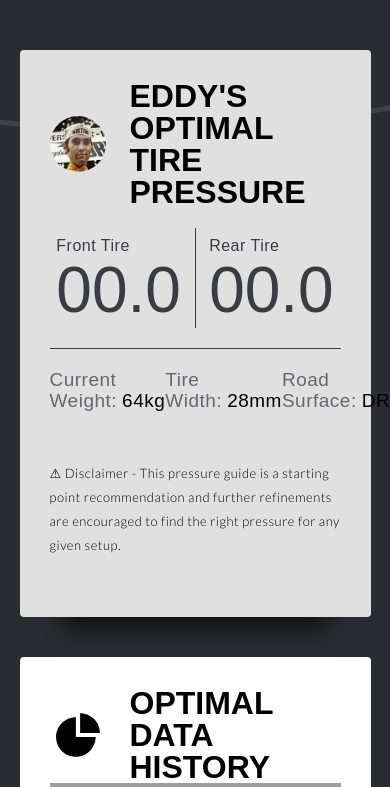
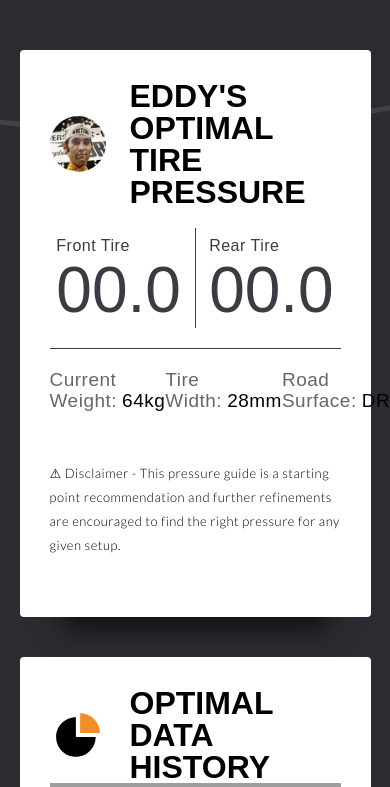
Before and after one commit to whoisaaronp/pivot-tire-calculator, a Node server app: page /pressure-suggestion in a window 390 px wide; the page is wider, and only the part inside the window is pictured. Shown: the part 127-914 px from the top of that part. Run offline with Node 20, Linux system fonts and the light colour scheme; some libraries are stand-ins or nearby versions; some web fonts are replaced; grey boxes are pictures that could not be loaded.

Commit message:
minor tweaks  - color changes and type solutions

```diff
--- a/public/css/main.css
+++ b/public/css/main.css
@@ -301,7 +301,7 @@
   align-items: center;
   width: 100%;
   height: auto;
-  background: #e0e0e0;
+  background: white;
   border-radius: 4px;
   margin-bottom: 40px; }
 
@@ -380,7 +380,7 @@
 .pressure-card {
   width: 790px;
   height: auto;
-  background: #e0e0e0;
+  background: white;
   border-radius: 4px;
   margin-bottom: 40px;
   padding: 30px;
@@ -1024,7 +1024,7 @@
     align-items: center;
     width: 100%;
     height: auto;
-    background: #e0e0e0;
+    background: white;
     border-radius: 4px;
     margin-bottom: 40px; }
 
--- a/public/sass/main.scss
+++ b/public/sass/main.scss
@@ -419,7 +419,7 @@
   align-items: center;
   width: 100%;
   height: auto;
-  background: #e0e0e0;
+  background: white;
   border-radius: 4px;
   margin-bottom: 40px;
 }
@@ -512,7 +512,7 @@
 .pressure-card {
   width: 790px;
   height: auto;
-  background: #e0e0e0;
+  background: white;
   border-radius: 4px;
   margin-bottom: 40px;
   padding: 30px;
@@ -1285,7 +1285,7 @@
     align-items: center;
     width: 100%;
     height: auto;
-    background: #e0e0e0;
+    background: white;
     border-radius: 4px;
     margin-bottom: 40px;
   }
```
Also changed, not shown: public/images/dashboard-icon.svg, public/images/star-icon.svg, 1 other file.
